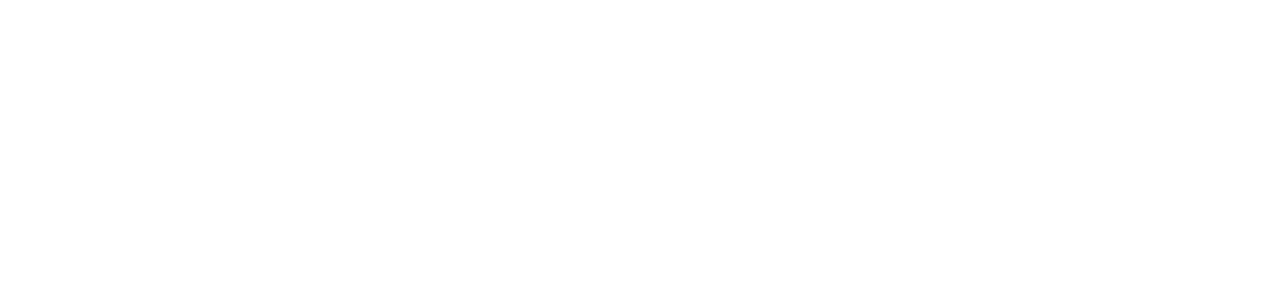
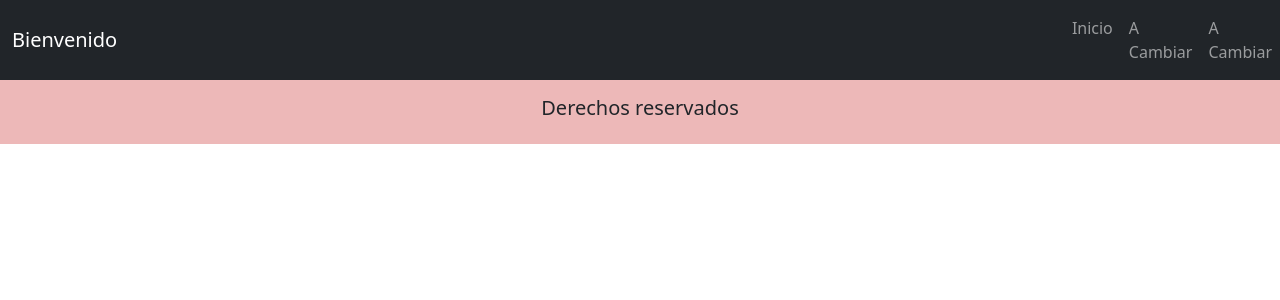
Before and after one commit to BastianBecerra/proyecto_nuevo, a React (Create React App) app: page / in a window 1280 px wide. Shown: the top 300 px of the page. Built offline with nearby package versions, Linux system fonts and the light colour scheme.

Commit message:
Creacion carpeta componentes, componente incio, navbar y footer echos, listo para comenzar con lo demas.

```diff
--- a/package.json
+++ b/package.json
@@ -6,8 +6,12 @@
     "@testing-library/jest-dom": "^5.17.0",
     "@testing-library/react": "^13.4.0",
     "@testing-library/user-event": "^13.5.0",
+    "axios": "^1.7.2",
+    "bootstrap": "^5.3.3",
     "react": "^18.3.1",
+    "react-bootstrap": "^2.10.2",
     "react-dom": "^18.3.1",
+    "react-router-dom": "^6.23.1",
     "react-scripts": "5.0.1",
     "web-vitals": "^2.1.4"
   },
--- a/src/App.js
+++ b/src/App.js
@@ -1,10 +1,19 @@
 import './App.css';
+import 'bootstrap/dist/css/bootstrap.min.css';
+
+import { BrowserRouter, Route, Routes,  Navigate} from 'react-router-dom';
+
+// Importacion de Componentes
+import Inicio from '../src/componentes/incio.jsx'
 
 function App() {
   return (
-    <div>
-
-    </div>
+    <BrowserRouter>
+      <Routes>
+        <Route path="/" element={<Inicio />} />
+        <Route path='*' render={() => <Navigate to="/" />} />
+      </Routes>
+  </BrowserRouter>
   );
 }
 
--- /dev/null
+++ b/src/componentes/incio.jsx
@@ -0,0 +1,13 @@
+import  NavBar from '../componentes/no_editables/navbar.jsx';
+import  Footer from '../componentes/no_editables/footer.jsx';
+
+const Inicio = () => {
+    return(
+        <>
+          <NavBar/>
+          <Footer/>
+        </>
+    )
+}
+
+export default Inicio;
--- /dev/null
+++ b/src/componentes/no_editables/footer.jsx
@@ -0,0 +1,11 @@
+import './no_editables.css'
+
+const Footer = () => {
+    return(
+        <section className="footerBG">
+            <h5>Derechos reservados</h5>
+        </section>
+    )
+}
+
+export default Footer;
--- /dev/null
+++ b/src/componentes/no_editables/navbar.jsx
@@ -0,0 +1,20 @@
+import Container from 'react-bootstrap/Container';
+import Nav from 'react-bootstrap/Nav';
+import Navbar from 'react-bootstrap/Navbar';
+
+const Header = () => {
+    return(
+        <Navbar bg="dark" data-bs-theme="dark">
+            <Container>
+            <Navbar.Brand href="#Inicio" >Bienvenido</Navbar.Brand>
+            </Container>
+                <Nav className="me-auto">
+                    <Nav.Link href="#Inicio">Inicio</Nav.Link>
+                    <Nav.Link href="#Cambiar">A Cambiar</Nav.Link>
+                    <Nav.Link href="#Cambiar">A Cambiar</Nav.Link>
+                </Nav>
+        </Navbar>
+    )
+}
+
+export default Header;
--- /dev/null
+++ b/src/componentes/no_editables/no_editables.css
@@ -0,0 +1,5 @@
+section{
+    background-color: rgba(219, 112, 112, 0.494);
+    padding: 1rem;
+    text-align: center;
+}
```
Also changed, not shown: 1 other file (tests, documents, lock files or other folders).
